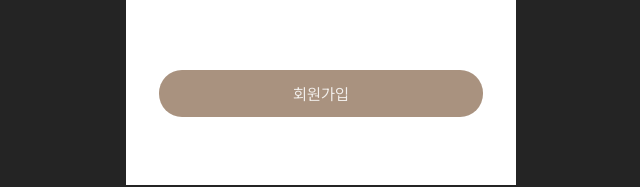
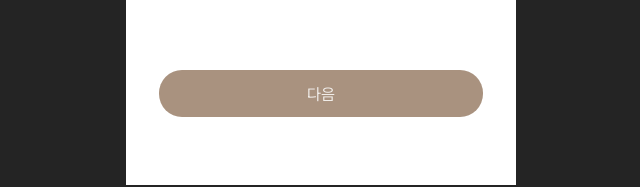
Before and after one commit to knit2025/KNIT-FE, a React (Vite) app: page /SignUp in a window 1280 px wide. Shown: the part 615-802 px from the top of the page, without its empty margins (319-959 px from the left). Built offline with nearby package versions, Linux system fonts and the light colour scheme.

Commit message:
회원가입 로직 수정

```diff
--- a/src/components/SelectRole/StartBtn.tsx
+++ b/src/components/SelectRole/StartBtn.tsx
@@ -1,8 +1,13 @@
-const StartBtn: React.FC = () => {
+type StartBtnProps = {
+  onClick?: () => void;
+};
+
+const StartBtn: React.FC<StartBtnProps> = ({ onClick }) => {
   return (
     <button
       type="submit"
       className="flex items-center justify-center w-74.5 h-10.5 bg-[#523E1B] rounded-lg cursor-pointer"
+      onClick={onClick}
     >
       <p className="font-freckle text-[#FFF] text-[1.125rem]">start now</p>
     </button>
--- a/src/pages/SignUp/SignUp.tsx
+++ b/src/pages/SignUp/SignUp.tsx
@@ -40,15 +40,10 @@ const SignUp: React.FC = () => {
     navigate("/familyCode", { state: { familyCode: res.data.familyCode } });
   };
 
-  const handleSignUp = async () => {
-    await axios.post(`${API}/accounts/signup`, {
-      loginId,
-      password,
-      name,
-      birth,
-      familyCode,
+  const goToSelectRole = () => {
+    navigate("/selectRole", {
+      state: { loginId, password, name, birth, familyCode },
     });
-    console.log("회원가입 완료!");
   };
 
   return (
@@ -121,7 +116,7 @@ const SignUp: React.FC = () => {
             가족 코드 생성
           </button>
         </div>
-        <SignupBtn buttonName="회원가입" onClick={handleSignUp} />
+        <SignupBtn buttonName="다음" onClick={goToSelectRole} />
       </div>
     </div>
   );
```
